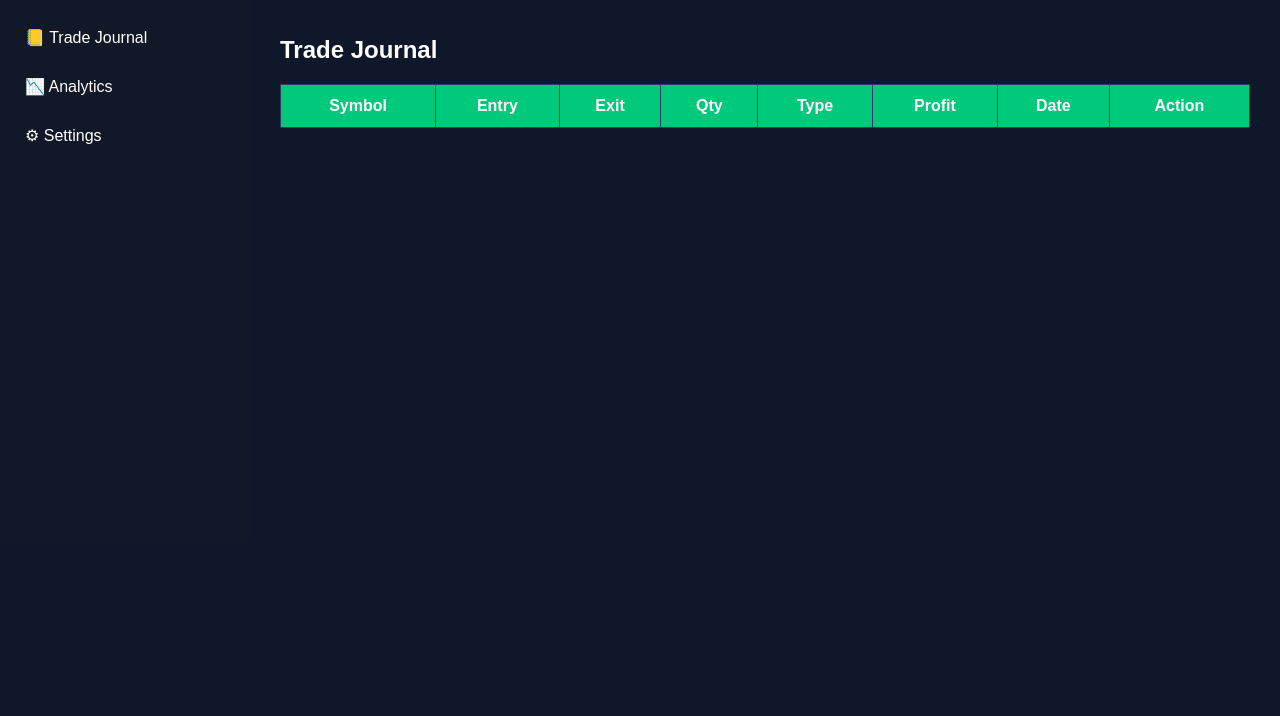
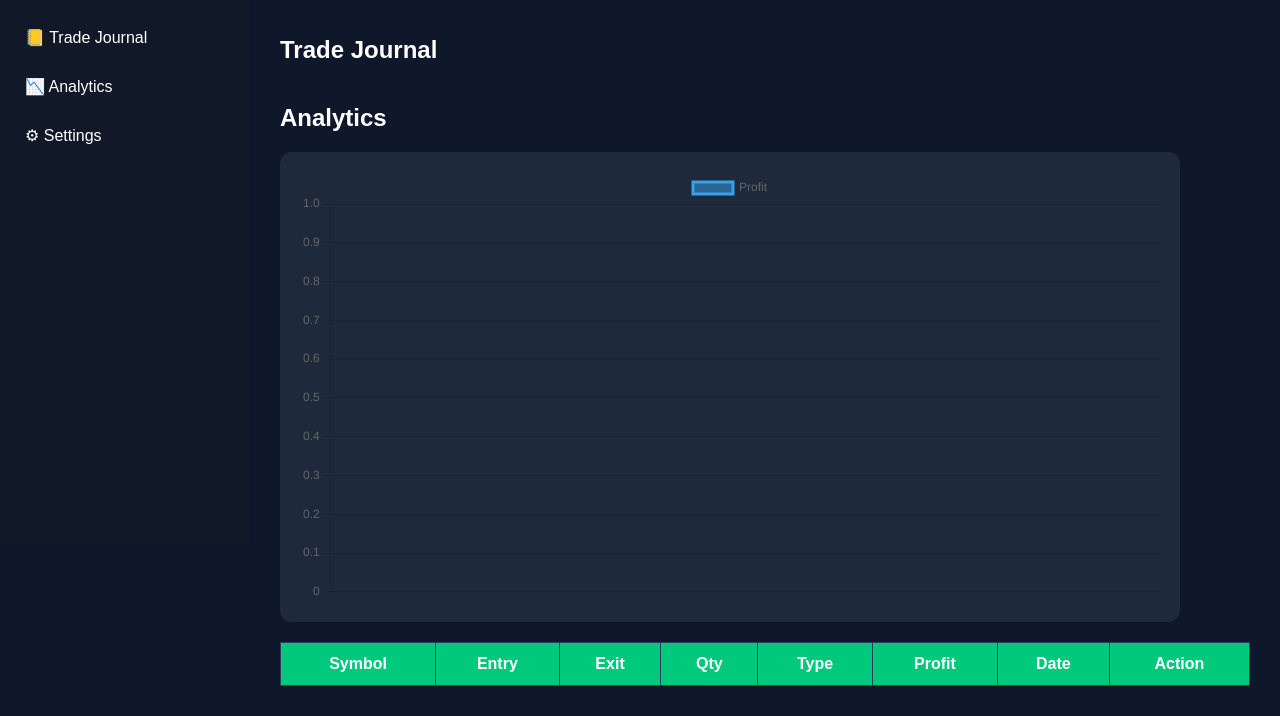
Before and after one commit to nirajdigi/TraderOS-AI, a plain HTML site: page frontend/dashboard.html in a window 1280 px wide. Shown: the part 257-973 px from the top of the page. Before the commit the page ends 800 px from the top, so only its background shows below. Drawn offline with nearby package versions, Linux system fonts and the light colour scheme.

Commit message:
Day 5 - Analytics(Chart.js) Successfully display

```diff
--- a/frontend/dashboard.css
+++ b/frontend/dashboard.css
@@ -200,3 +200,14 @@ h2{
 #tradeTable tr:nth-child(even){
     background:#263457;
 }
+
+
+
+.chart-container{
+    width:100%;
+    max-width:900px;
+    margin-top:20px;
+    background:#1e293b;
+    padding:20px;
+    border-radius:12px;
+}
--- a/frontend/dashboard.html
+++ b/frontend/dashboard.html
@@ -90,7 +90,11 @@
 </div>
 
 <h2>Trade Journal</h2>
+<h2>Analytics</h2>
 
+<div class="chart-container">
+    <canvas id="profitChart"></canvas>
+</div>
 <table id="tradeTable">
     <thead>
         <tr>
@@ -109,6 +113,8 @@
 </table>
 </div> <!--main-->
 
+<script src="https://cdn.jsdelivr.net/npm/chart.js"></script>
+
 <script src="dashboard.js"></script>
 
 </body>
--- a/frontend/dashboard.js
+++ b/frontend/dashboard.js
@@ -182,3 +182,36 @@ function editTrade(index) {
 
     document.getElementById("tradeModal").style.display = "flex";
 }
+
+
+const labels = [];
+const profits = [];
+
+trades.forEach((trade) => {
+
+    let profit = 0;
+
+    if (trade.type === "BUY") {
+        profit = (Number(trade.exit) - Number(trade.entry)) * Number(trade.quantity);
+    } else {
+        profit = (Number(trade.entry) - Number(trade.exit)) * Number(trade.quantity);
+    }
+
+    labels.push(trade.symbol);
+    profits.push(profit);
+
+});
+
+const ctx = document.getElementById("profitChart");
+
+new Chart(ctx, {
+    type: "line",
+    data: {
+        labels: labels,
+        datasets: [{
+            label: "Profit",
+            data: profits,
+            tension: 0.3
+        }]
+    }
+});
```
Also changed, not shown: frontend/script.js (+18 -21 lines).
